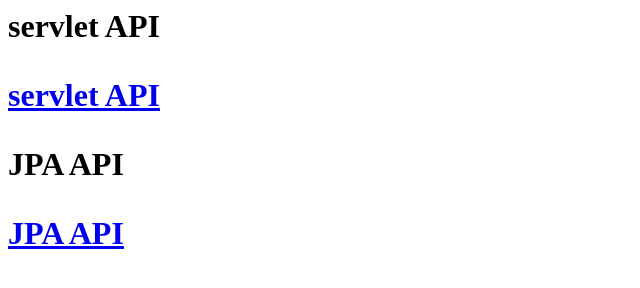
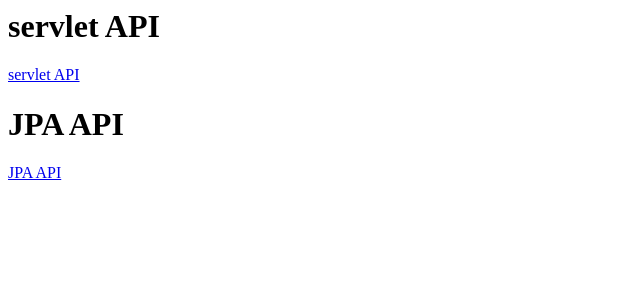
Before and after one commit to megascus/megascus.github.io, a plain HTML site: page index.html in a window 1280 px wide. Shown: the whole page, without its empty margins (0-640 px from the left). Drawn offline with Linux system fonts and the light colour scheme.

Commit message:
Update index.html

```diff
--- a/index.html
+++ b/index.html
@@ -1,9 +1,9 @@
 <html>
 <head></head>
 <body>
-<h1>servlet API<h1>
+<h1>servlet API</h1>
   <p><a href="servlet-spec/docs/apidocs/">servlet API</a>
-<h1>JPA API<h1>
+<h1>JPA API</h1>
   <p><a href="jpa-spec/docs/apidocs/">JPA API</a>
 </body>
 </html>
```
